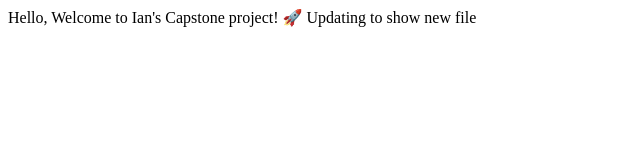
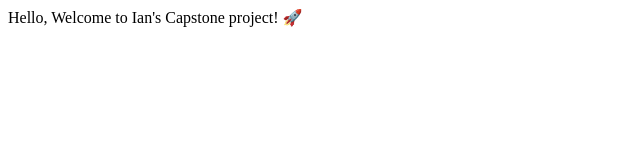
Before and after one commit to iancrowl/Project-Capstone, a plain HTML site: page index.html in a window 1280 px wide. Shown: the whole page, without its empty margins (0-640 px from the left). Drawn offline with Linux system fonts and the light colour scheme.

Commit message:
reverted update to index.html

```diff
--- a/index.html
+++ b/index.html
@@ -9,7 +9,6 @@
 
 <body>
     Hello, Welcome to Ian's Capstone project! 🚀
-    Updating to show new file
     </body>
 
 </html>
```
